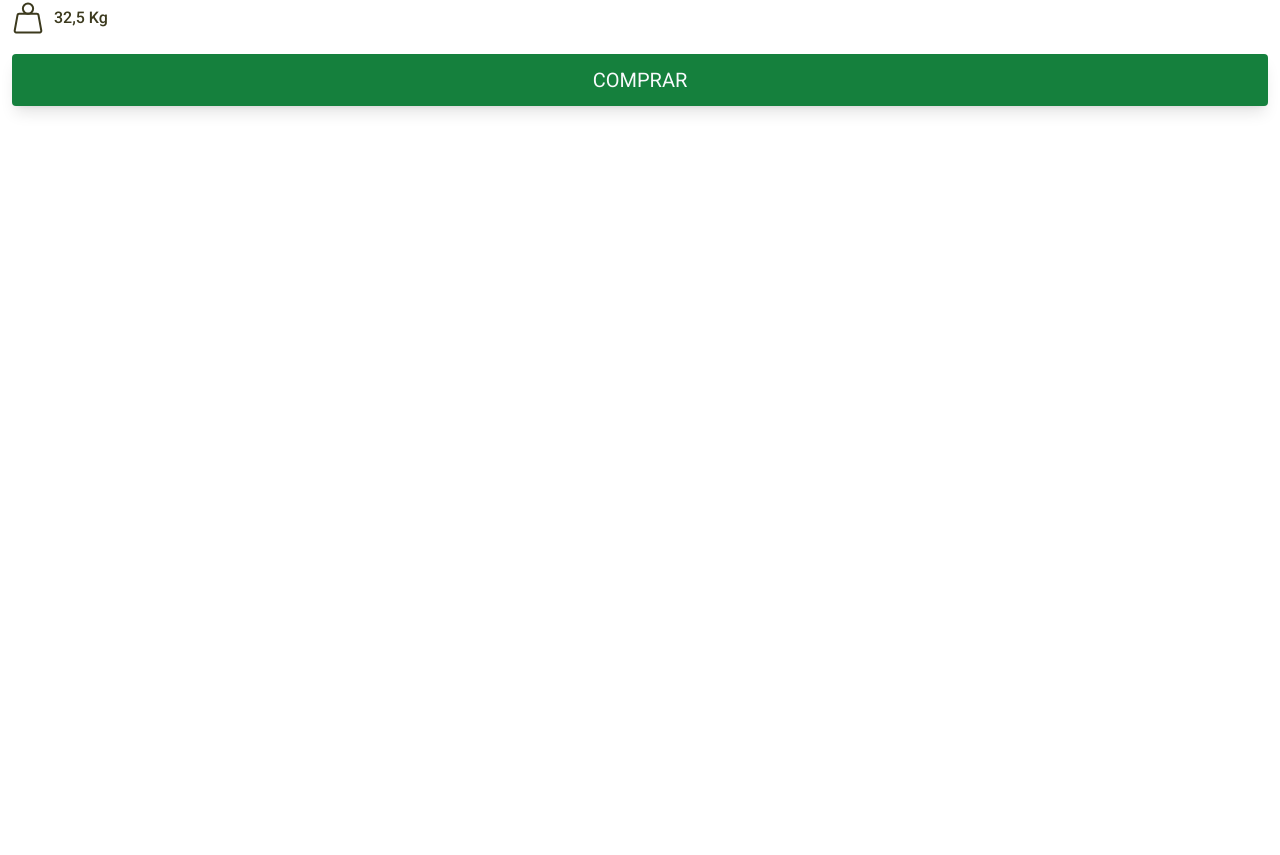
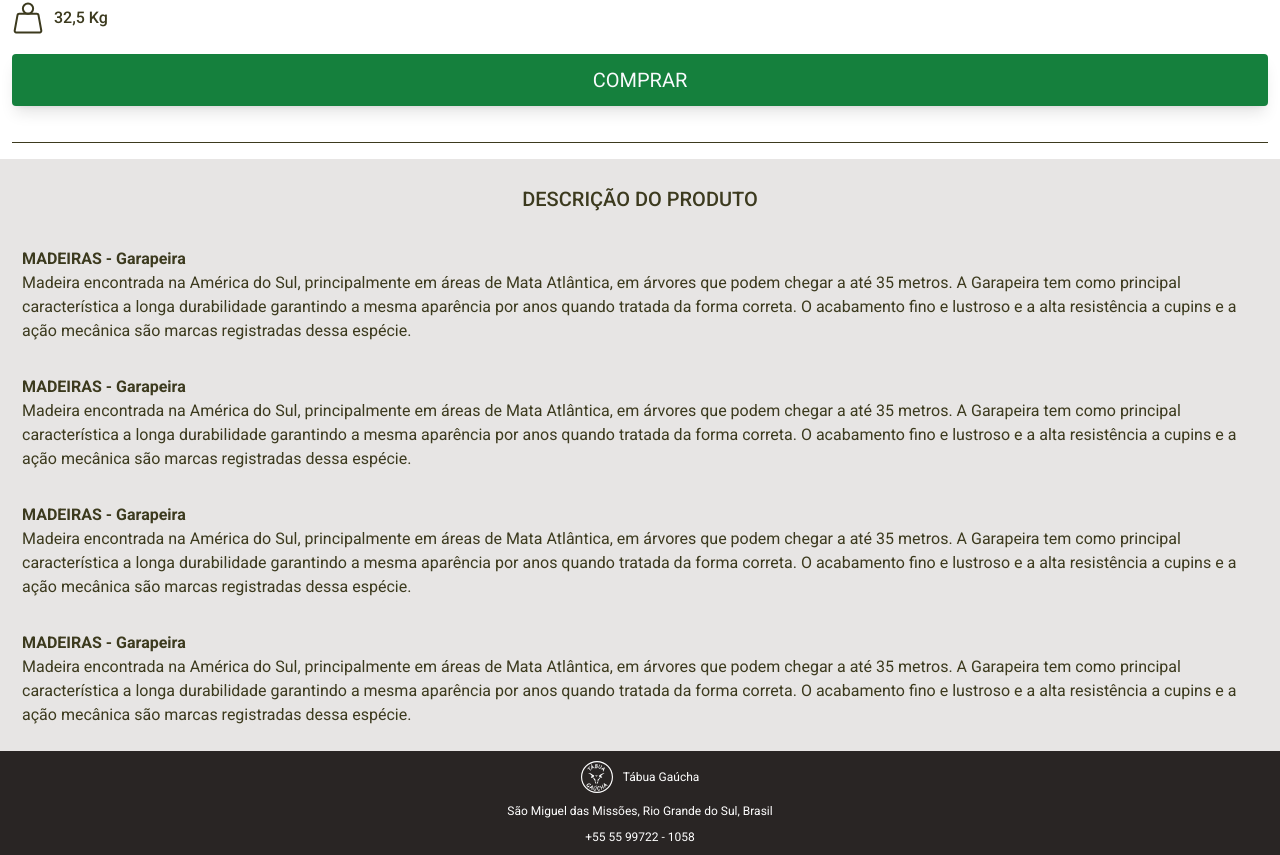
Before and after one commit to matheusmfl/tabua-gaucha, a Next.js app: page /produto/1 in a window 1280 px wide. Shown: the part 865-1720 px from the top of the page. Before the commit the page ends 999 px from the top, so only its background shows below. Built offline with nearby package versions, Linux system fonts and the light colour scheme.

Commit message:
Ending Static Version

```diff
--- a/src/app/(product)/produto/[slug]/page.tsx
+++ b/src/app/(product)/produto/[slug]/page.tsx
@@ -1,4 +1,6 @@
+import { Footer } from "@/app/components/Footer";
 import { Header } from "@/app/components/Header";
+import { Description } from "@/app/components/product/Description";
 import { IconsCarrossel } from "@/app/components/product/IconsCarrossel";
 import { ProductDescription } from "@/app/components/product/ProductDescription";
 import { ProductImgs } from "@/app/components/product/ProductImgs";
@@ -53,7 +55,12 @@ export default async function Page() {
         <div className="h-[1px] bg-[#3C3A1E]" />
         {/* Especificações do produto */}
         <ProductDescription dimensao="120x105x45cm" peso="32,5 Kg" price="1250" madeira="Madeira de carvalho" />
+        {/* Divisor */}
+        <div className="h-[1px] bg-[#3C3A1E]" />
+
       </main>
+      <Description />
+      <Footer />
     </>
 
   )
--- /dev/null
+++ b/src/app/components/product/Description.tsx
@@ -0,0 +1,36 @@
+export function Description() {
+  return (
+    <section className="w-full mt-3 py-6 gap-8 flex flex-col bg-stone-200 px-[22px] font-inter text-[#3C3A1E] text-base">
+      <h2 className="text-center text-xl font-medium leading-[32px]">DESCRIÇÃO DO PRODUTO</h2>
+
+      <span>
+        <strong>
+          MADEIRAS - Garapeira <br />
+        </strong>
+        Madeira encontrada na América do Sul, principalmente em áreas de Mata Atlântica, em árvores que podem chegar a até 35 metros. A Garapeira tem como principal característica a longa durabilidade garantindo a mesma aparência por anos quando tratada da forma correta. O acabamento fino e lustroso e a alta resistência a cupins e a ação mecânica são marcas registradas dessa espécie.
+      </span>
+
+      <span>
+        <strong>
+          MADEIRAS - Garapeira <br />
+        </strong>
+        Madeira encontrada na América do Sul, principalmente em áreas de Mata Atlântica, em árvores que podem chegar a até 35 metros. A Garapeira tem como principal característica a longa durabilidade garantindo a mesma aparência por anos quando tratada da forma correta. O acabamento fino e lustroso e a alta resistência a cupins e a ação mecânica são marcas registradas dessa espécie.
+      </span>
+
+      <span>
+        <strong>
+          MADEIRAS - Garapeira <br />
+        </strong>
+        Madeira encontrada na América do Sul, principalmente em áreas de Mata Atlântica, em árvores que podem chegar a até 35 metros. A Garapeira tem como principal característica a longa durabilidade garantindo a mesma aparência por anos quando tratada da forma correta. O acabamento fino e lustroso e a alta resistência a cupins e a ação mecânica são marcas registradas dessa espécie.
+      </span>
+
+      <span>
+        <strong>
+          MADEIRAS - Garapeira <br />
+        </strong>
+        Madeira encontrada na América do Sul, principalmente em áreas de Mata Atlântica, em árvores que podem chegar a até 35 metros. A Garapeira tem como principal característica a longa durabilidade garantindo a mesma aparência por anos quando tratada da forma correta. O acabamento fino e lustroso e a alta resistência a cupins e a ação mecânica são marcas registradas dessa espécie.
+      </span>
+
+    </section>
+  )
+}
```
